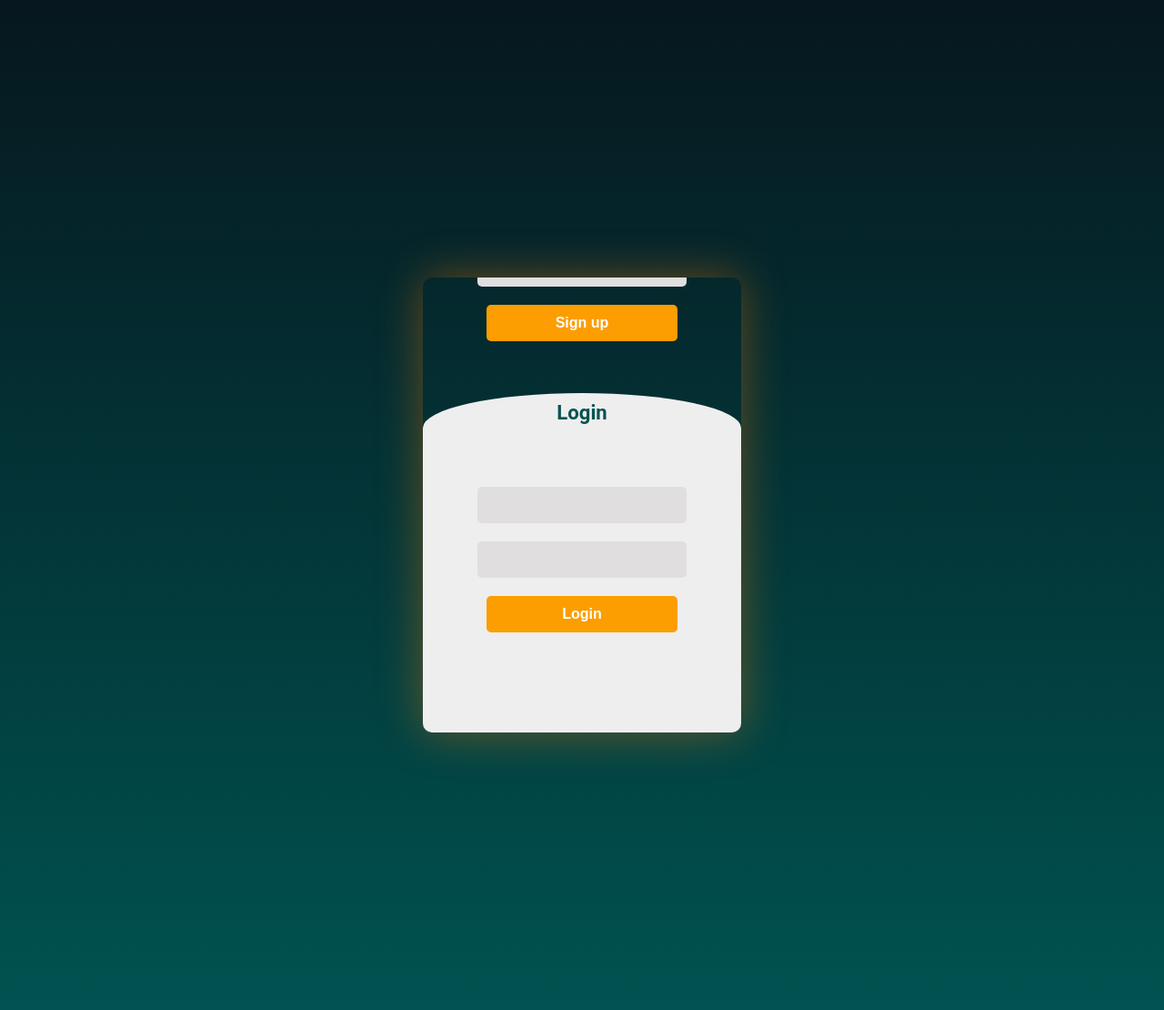
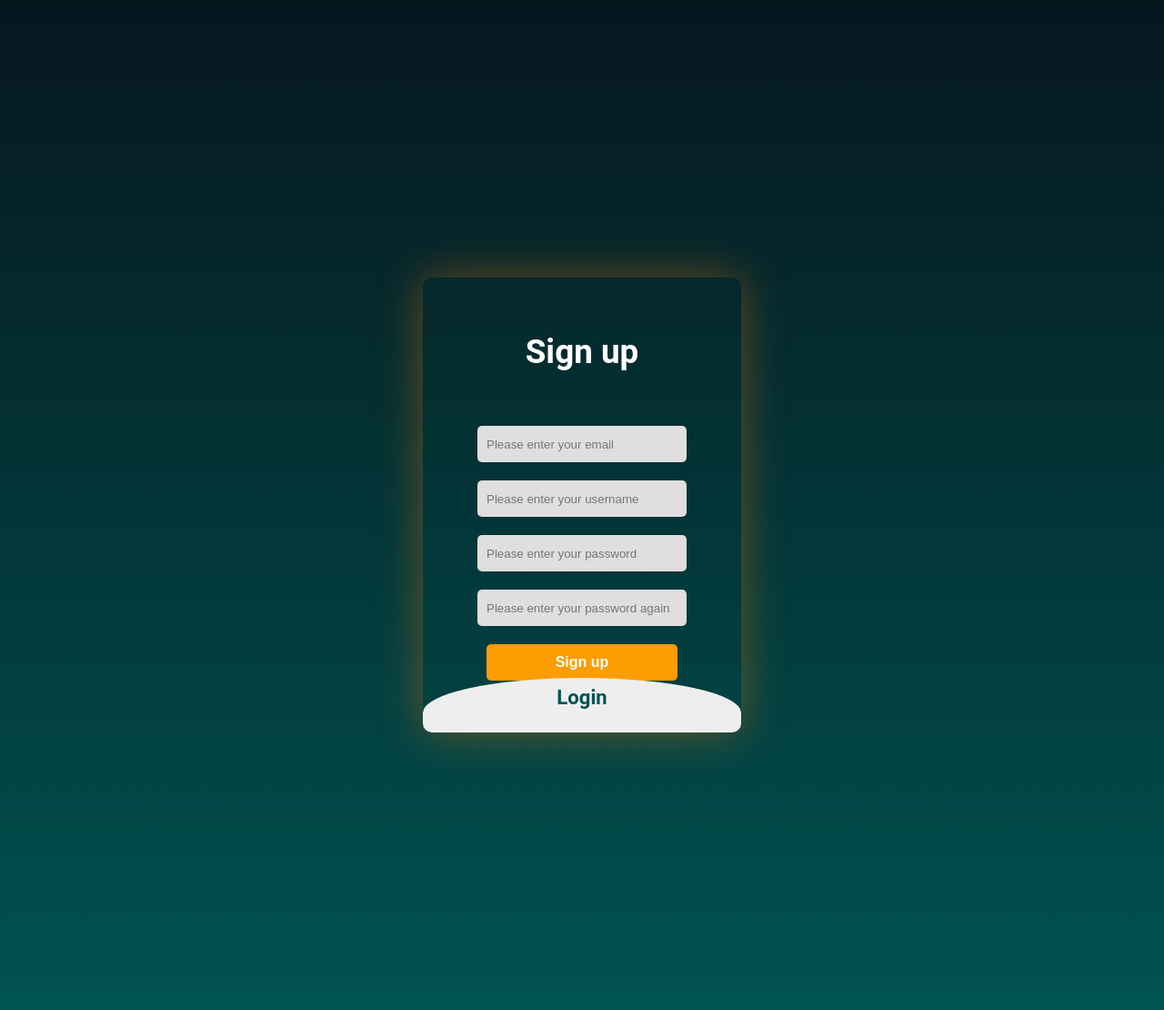
Before and after one commit to LucianT93/fun-track, a Django app: page /login/ in a window 1280 px wide. Shown: the whole page at 91% size. Run offline with Django 4.2, Linux system fonts and the light colour scheme.

Commit message:
Refactor login and signup to match the FE style

```diff
--- a/fun_track/urls.py
+++ b/fun_track/urls.py
@@ -17,12 +17,8 @@
 from django.urls import path, include
 from django.contrib.auth import views
 
-from userextend.forms import AuthenticationNewForm
-
 urlpatterns = [
     path('admin/', admin.site.urls),
     path('', include('home.urls')),
-    path('login/', views.LoginView.as_view(), name='login'),
-    path('', include('django.contrib.auth.urls')),
     path('', include('userextend.urls')),
 ]
--- a/templates/registration/login.html
+++ b/templates/registration/login.html
@@ -8,16 +8,27 @@
 
 </head>
 <body>
+      {% if messages %}
+          {% for message in messages %}
+            <div>{{ message }}</div>
+          {% endfor %}
+      {% endif %}
 <div class="main">
     <input type="checkbox" id="chk" aria-hidden="true">
 
     <div class="signup">
-        <form>
+        <form method="POST">
           {% csrf_token %}
             <label for="chk" aria-hidden="true">Sign up</label>
-            <input type="text" name="username" placeholder="User name" required="">
-            <input type="email" name="email" placeholder="E-mail" required="">
-            <input type="password" name="password" placeholder="Password" required="">
+{#            <input type="text" name="username" placeholder="User name" required="">#}
+{#            <input type="email" name="email" placeholder="E-mail" required="">#}
+{#            <input type="password" name="password" placeholder="Password" required="">#}
+{#            {{ form.first_name }}#}
+{#            {{ form.last_name }}#}
+            {{ form.email }}
+            {{ form.username }}
+            {{ form.password1 }}
+            {{ form.password2 }}
             <button>Sign up</button>
         </form>
     </div>
@@ -26,8 +37,9 @@
         <form method="POST">
           {% csrf_token %}
             <label for="chk" aria-hidden="true">Login</label>
-            {{ form.username }}
-            {{ form.password }}
+            <input type="hidden" name="flag" value="login">
+            <input type="text" name="user-login" placeholder="Username" required="">
+            <input type="password" name="password-login" placeholder="Password" required="">
             <button type="submit">Login</button>
         </form>
     </div>
--- a/userextend/forms.py
+++ b/userextend/forms.py
@@ -1,5 +1,7 @@
 from django import forms
 from django.contrib.auth.forms import UserCreationForm, AuthenticationForm
+from django.contrib.auth.models import User
+from django.forms import TextInput, EmailInput
 
 from userextend.models import UserExtend
 
@@ -8,28 +10,35 @@
     class Meta:
         model = UserExtend
 
-        fields = ['first_name', 'last_name', 'email', 'username']
+        fields = ['username', 'email', 'password1', 'password2']
 
-        # widgets = {
-        #
-        # }
+        widgets = {
+            'first_name': TextInput(attrs={
+                'placeholder': 'Please enter your first name'
+            }),
+            'last_name': TextInput(attrs={
+                'placeholder': 'Please enter your last name'
+            }),
+            'email': EmailInput(attrs={
+                'placeholder': 'Please enter your email'
+            }),
+            'username': TextInput(attrs={
+                'placeholder': 'Please enter your username'
+            }),
+        }
 
-        # def __init__(self,*args, **kwargs):
-        #     super().__init__(*args,**kwargs)
-        #     self.fields['password'].widget.attrs.update({'class':'', 'placeholder':'Username'})
-
-class AuthenticationNewForm(AuthenticationForm):
     def __init__(self, *args, **kwargs):
         super().__init__(*args, **kwargs)
-        self.fields['username'].widget.attrs.update(
+
+        self.fields['password1'].widget.attrs.update(
             {
-                'class': 'input_login_register',
-                'placeholder': 'Please enter your username'
+                'placeholder': 'Please enter your password',
+                'id': 'pass1_register'
             }
         )
-        self.fields['password'].widget.attrs.update(
+        self.fields['password2'].widget.attrs.update(
             {
-                'class': 'input_login_register',
-                'placeholder': 'Please enter your password'
+                'placeholder': 'Please enter your password again',
+                'id': 'pass2_register'
             }
         )
--- a/userextend/models.py
+++ b/userextend/models.py
@@ -3,7 +3,7 @@
 
 
 class UserExtend(User):
-    is_manager=models.BooleanField(default=False)
+    is_manager = models.BooleanField(default=False)
     is_employee = models.BooleanField(default=True)
     experience = models.IntegerField(default=0)
     gold = models.IntegerField(default=0)
--- a/userextend/urls.py
+++ b/userextend/urls.py
@@ -3,5 +3,7 @@
 from userextend import views
 
 urlpatterns = [
-    path('register/', views.EmployeeCreateView.as_view(), name='register')
+    # path('register/', views.EmployeeCreateView.as_view(), name='register'),
+    path('login/', views.user_login_registration, name='login'),
+    path("logout/", views.user_logout, name="logout"),
 ]
--- a/userextend/views.py
+++ b/userextend/views.py
@@ -1,6 +1,9 @@
-from django.shortcuts import render
+from django.contrib.auth import authenticate, login, logout
+from django.contrib.auth.models import User
+from django.shortcuts import render, redirect
 from django.urls import reverse_lazy
 from django.views.generic import CreateView
+from django.contrib import messages
 
 from userextend.forms import UserExtendCreationForm
 from userextend.models import UserExtend
@@ -11,3 +14,32 @@
     model = UserExtend
     form_class = UserExtendCreationForm
     success_url = reverse_lazy('home')
+
+
+def user_login_registration(request):
+    register_user_form = UserExtendCreationForm()
+    if request.method == 'POST':
+        if request.POST.get('flag') == 'login':
+            print(request.POST)
+            username = request.POST['user-login']
+            password = request.POST['password-login']
+
+            user = authenticate(request, username=username, password=password)
+            if user:
+                login(request, user)
+                return redirect('home')
+            else:
+                messages.error(request, 'Username or password is incorrect')
+        else:
+            print(request.POST)
+            registered_user_form = UserExtendCreationForm(request.POST)
+            if registered_user_form.is_valid():
+                registered_user_form.save()
+                return redirect('home')
+
+    return render(request, 'registration/login.html', {'form': register_user_form})
+
+
+def user_logout(request):
+    logout(request)
+    return redirect('home')
```
Also changed, not shown: templates/home/home.html (+6 -2 lines), userextend/migrations/0002_userextend_active_userextend_created_at_and_more.py.
